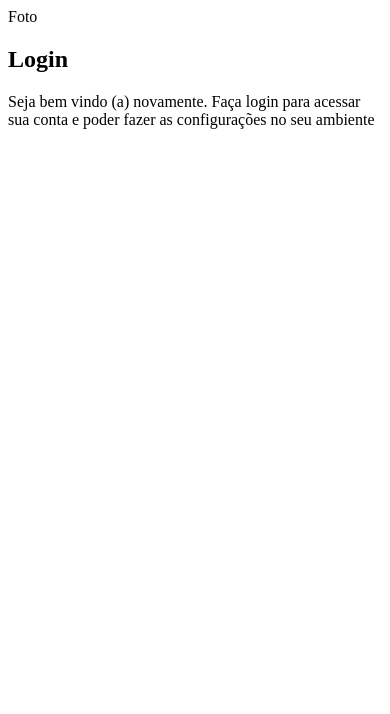
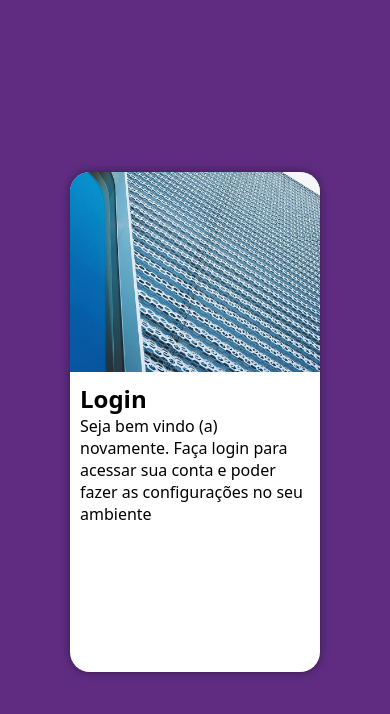
Before and after one commit to pedrostaradub/projeto-login, a plain HTML site: page index.html in a window 390 px wide. Drawn offline with Linux system fonts and the light colour scheme.

Commit message:
tela de login mobile first

```diff
--- a/estlos/style.css
+++ b/estlos/style.css
@@ -4,3 +4,49 @@
     Verde #49a09d
     Lilás: #5f2c82
 */
+
+*{
+    font-family: system-ui, -apple-system, BlinkMacSystemFont, 'Segoe UI', Roboto, Oxygen, Ubuntu, Cantarell, 'Open Sans', 'Helvetica Neue', sans-serif;
+    padding: 0px;
+    margin: 0px;
+    box-sizing: border-box;
+}
+
+body, html {
+    background-color: #5f2c82;
+    height: 100vh;
+    width: 100vw;
+}
+
+main {
+    position: relative;
+    height: 100vh;
+    width: 100vw;
+}
+
+section#login {
+    position: absolute;
+    top: 50%;
+    left: 50%;
+    transform: translate(-50%, -50%);
+    overflow: hidden;
+
+    background-color: white;
+    width: 250px;
+    height: 500px;
+    border-radius: 20px;
+    box-shadow: 0px 0px 10px rgba(0, 0, 0, 0.425);
+}
+
+section#login > div#imagem {
+    display: block;
+    background: #49a09d url(../imagens/metal.jpg) no-repeat;
+    height: 200px;
+    background-size: cover;
+    background-position: left bottom;
+}
+
+section#login > div#formulario {
+    display: block;
+    padding: 10px;
+}
--- a/index.html
+++ b/index.html
@@ -10,7 +10,6 @@
 <body>
     <main>
         <section id="login">
-            Foto
             <div id="imagem">
 
             </div>
```
